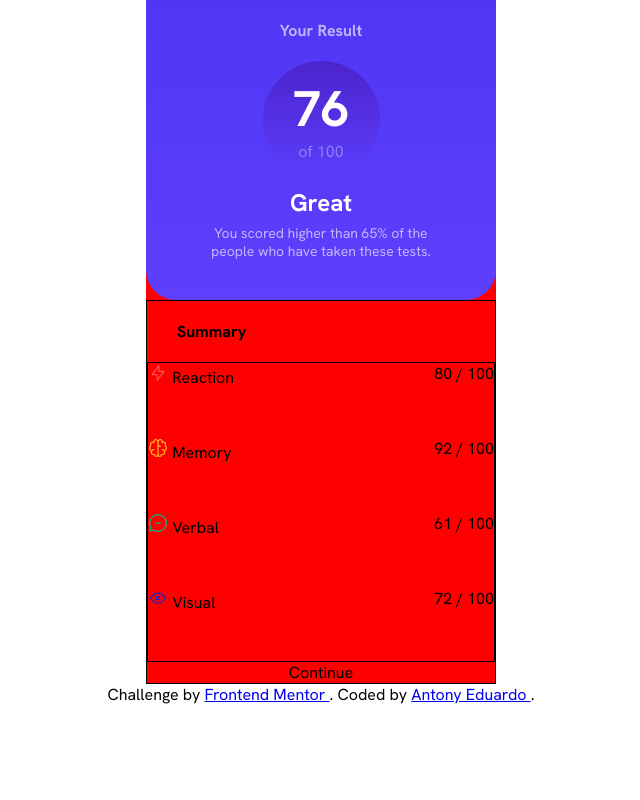
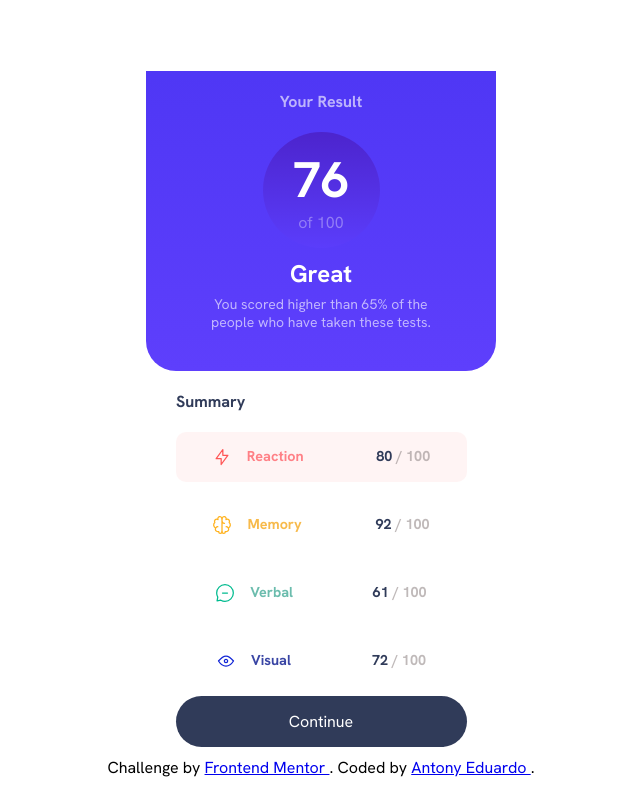
Before and after one commit to antonyanw/projeto-sumary, a plain HTML site: page index.html in a window 1280 px wide. Shown: the whole page, without its empty margins (319-959 px from the left). Drawn offline with Linux system fonts and the light colour scheme.

Commit message:
quase acabado

```diff
--- a/css/media-query.css
+++ b/css/media-query.css
@@ -1,12 +1,12 @@
 @charset "UTF-8";
 
-@media screen and (max-width:768px) {
+/* @media screen and (max-width:768px) {
     main, footer {
         margin: 0;
         padding: 0;
         width: 100%;
     }
-}
+} */
 
 
 
--- a/css/style.css
+++ b/css/style.css
@@ -35,18 +35,13 @@ body {
     flex-direction: column;
     justify-content: center;
     align-items: center;
+    height: 100vh;
 }
 
 main {
     width: 350px;
-    background-color: red;
 }
 
-.luan {
-    width: 100%;
-    display: flex;
-    justify-content: space-between;
-}
 
 
 #blue {
@@ -63,6 +58,7 @@ section#blue > h1#yr {
     color: rgba(255, 255, 255, 0.623);
     font: bolder 1em 'Hanken', Arial, Helvetica;
     padding: 20px 0;
+    margin-top: 3em;
 }
 
 section#blue > p > span#one {
@@ -96,9 +92,6 @@ p#circle {
     font-size: 14px;
 }
 
-section#summary {
-    border: solid black 1px;
-}
 
 section#summary > p {
     text-align: center;
@@ -109,32 +102,95 @@ section#summary h2 {
     text-indent: 30px;
     padding: 20px 0;
     font: bolder 1em 'Hanken', Arial, Helvetica;
+    color: #303B59;
 }
 
 div#data {
     display: flex;
-    height: 300px;
     flex-flow: column;
     justify-content: flex-start;
     align-items: flex-start;
-    border: 1px black solid;
 }
 
 #nms {
     width: 100%;
-
     display: flex;
     flex-direction: column;
-    gap: 50px;
+    gap: 18px;
 }
-
+/*
 #tsnd {
     display: flex;
     flex-flow: column;
     gap: 50px;
     margin-top: -241px;
     margin-left: 100px;
+} */
+
+.cont {
+    width: 100%;
+    display: flex;
+    justify-content: space-around;
+    align-items: flex-start;
+    font-size: .9em;
+    font-weight: bolder;
+    border-radius: 10px;
+    width: 291px;
+    margin: auto;
+    padding: 15px 0;
 }
+
+
+.theme {
+    display: flex;
+    text-indent: 15px;
+    text-align: left;
+}
+
+.prebarra {
+    display: flex;
+    color: #303B59;
+    column-gap: 4px;
+    text-align: right;
+}
+
+.barra {
+    color: rgba(153, 142, 142, 0.623);
+}
+
+#contRea {
+    background-color: #ff808617;
+}
+
+#rea {
+    color: var(--corRec);
+}
+
+#contMem {
+
+}
+
+#mem {
+    color: var(--corMem);
+}
+
+#ver {
+    color: var(--corVer);
+}
+
+#vis {
+    color: var(--corVis);
+}
+
+#nue {
+    background-color: #303B59;
+    color: white;
+    padding: 15px 0;
+    border-radius: 40px;
+    width: 291px;
+    margin: 10px auto;
+}
+
 /*section#nms > p#rec {
     display: inline-block;
     justify-content: space-around;
--- a/index.html
+++ b/index.html
@@ -33,43 +33,57 @@
       </h2>
       <div id="data">
         <section id="nms">
-          <p class="luan" >
-            <span>
+          <p class="cont" id="contRea">
+            <span class="theme" id="rea">
               <img src="./assets/images/icon-reaction.svg" alt="Reaction">
               Reaction
             </span>
-            <span>
-              80 / 100
+            <span class="prebarra">
+              80
+              <span class="barra">
+                / 100
+              </span>
             </span>
           </p>
-          <p class="luan">
-            <span>
+          <p class="cont" id="contMem">
+            <span class="theme" id="mem">
             <img src="./assets/images/icon-memory.svg" alt="Memory">
             Memory
           </span>
-          <span>
-            92 / 100
+          <span class="prebarra">
+            92
+            <span class="barra">
+              / 100
+            </span>
           </span>
           </p>
-          <p class="luan">
-            <span>
+          <p class="cont" id="contVer">
+            <span class="theme" id="ver">
               <img src="./assets/images/icon-verbal.svg" alt="Verbal">
               Verbal
             </span>
-            <span>61 / 100</span>
+            <span class="prebarra">
+              61
+              <span class="barra">
+              / 100
+              </span>
+          </span>
           </p>
-          <p class="luan">
-            <span>
+          <p class="cont" id="contVis">
+            <span class="theme" id="vis">
               <img src="./assets/images/icon-visual.svg" alt="Visual">
               Visual
             </span>
-            <span>
-              72 / 100
+            <span class="prebarra">
+              72
+              <span class="barra">
+                / 100
+              </span>
             </span>
           </p>
         </section>
       </div>
-      <p>
+      <p id="nue">
         Continue
       </p>
     </section>
```
